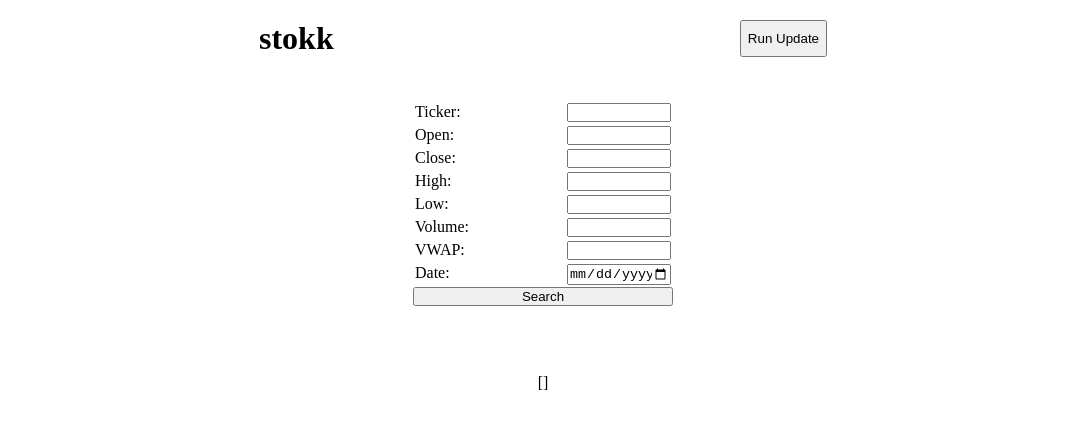
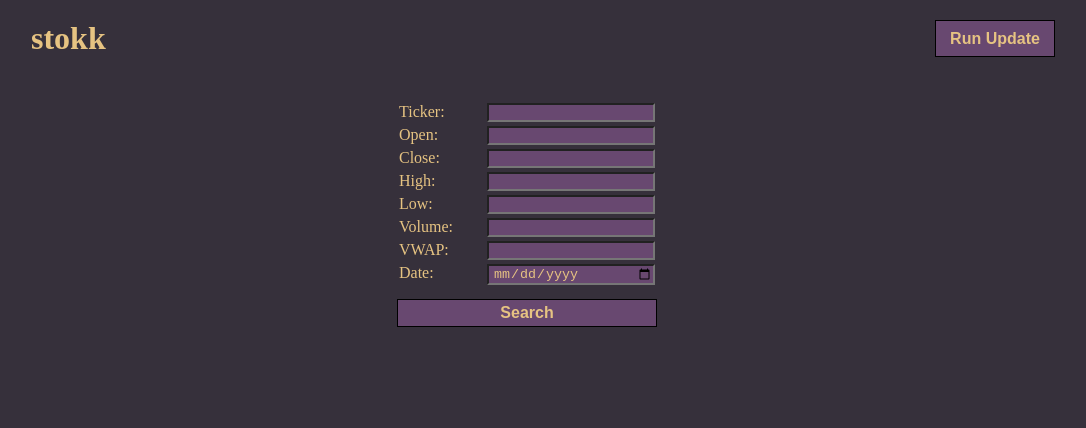
Before and after one commit to ryananger/stokk, a React app: page / in a window 1280 px wide. Shown: the top 428 px of the page, without its empty margins (97-1183 px from the left). Built offline with nearby package versions, Linux system fonts and the light colour scheme; the HTML template or start-up script is replaced by a standard one.

Commit message:
Implemented controller, styles, and dataRender.

```diff
--- a/client/public/index.html
+++ b/client/public/index.html
@@ -4,6 +4,8 @@
   <meta charset="UTF-8">
   <meta http-equiv="X-UA-Compatible" content="IE=edge">
   <meta name="viewport" content="width=device-width, initial-scale=1.0">
+  <link rel="stylesheet"
+  href="https://fonts.googleapis.com/css?family=Jost">
   <title>stokk</title>
 </head>
 <body>
--- a/client/src/ax.js
+++ b/client/src/ax.js
@@ -65,10 +65,17 @@ var ax = {
   },
 
   getTickers: function(filter, setData) {
+    if (Object.keys(filter).length === 0) {
+      alert('Request must not be empty.');
+      return;
+    }
+
     axios.get(url, {params: filter})
       .then(function(response) {
-        console.log(response)
-
+        if (typeof response.data === 'string') {
+          console.log(response.data);
+          return;
+        }
         setData(response.data);
       })
   }
--- a/client/src/components/App.jsx
+++ b/client/src/components/App.jsx
@@ -49,9 +49,54 @@ const App = function() {
       }
     })
 
-    console.log(filter)
     ax.getTickers(filter, setData);
   };
+
+  var renderData = function() {
+    if (data.length === 0) {
+      return;
+    }
+
+    var rendered = [];
+
+    rendered.push((
+      <div key={-1}>
+        <div className='keys h'>
+          <div className='tableKey'>ticker</div>
+          <div className='tableKey'>date</div>
+          <div className='tableKey'>open</div>
+          <div className='tableKey'>close</div>
+          <div className='tableKey'>high</div>
+          <div className='tableKey'>low</div>
+          <div className='tableKey'>volume</div>
+          <div className='tableKey'>vwap</div>
+        </div>
+        <hr/>
+      </div>
+
+    ));
+
+    var trunc = function(num) {
+      return Math.trunc(num*100)/100;
+    }
+
+    data.map(function(entry, i) {
+      rendered.push((
+        <div key={i} className='entry h'>
+          <div className='entryKey'>{entry.ticker}</div>
+          <div className='entryKey'>{entry.date}</div>
+          <div className='entryKey'>{trunc(entry.open)}</div>
+          <div className='entryKey'>{trunc(entry.close)}</div>
+          <div className='entryKey'>{trunc(entry.high)}</div>
+          <div className='entryKey'>{trunc(entry.low)}</div>
+          <div className='entryKey'>{Math.floor(entry.volume)}</div>
+          <div className='entryKey'>{trunc(entry.vwap)}</div>
+        </div>
+      ));
+    })
+
+    return rendered;
+  }
 
   useEffect(function() {
     if (running) {
@@ -63,9 +108,9 @@ const App = function() {
     <div id='app'>
       <div className='head h'>
         <h1>stokk</h1>
-        <button onClick={runButton}>{runStop()}</button>
+        <input type='submit' id='updateButton' onClick={runButton} value={runStop()}/>
       </div>
-      <form id='searchForm' onSubmit={handleSubmit}>
+      <form id='searchForm' onSubmit={handleSubmit} autoComplete='off'>
         <label>
           Ticker:
           <input type='text' id='ticker'/>
@@ -103,7 +148,10 @@ const App = function() {
 
       <br/>
       <br/>
-      {JSON.stringify(data)}
+
+      <div id='dataRender'>
+        {renderData()}
+      </div>
     </div>
   )
 }
--- a/client/src/style.css
+++ b/client/src/style.css
@@ -1,20 +1,26 @@
-#root {
+html, #root {
   display: flex;
   flex-direction: column;
   align-items: center;
+  width: 100%;
+  background-color: rgb(54, 48, 59);
+  color: rgb(230, 195, 130);
 }
 
 #app {
   display: flex;
   flex-direction: column;
   align-items: center;
-  width: 50%;
+  width: 100%;
   min-width: 260px;
+  margin: 12px;
+  margin-top: 0;
+
+  font-family: 'Jost';
 }
 
 .head {
   width: 100%;
-  padding: 32px;
   padding-top: 12px;
   padding-bottom: 12px;
   box-sizing: border-box;
@@ -35,6 +41,7 @@ form {
   width: 20%;
   min-width: 260px;
   margin: 32px;
+  margin-left: 0px;
 }
 
 label {
@@ -44,10 +51,44 @@ label {
 }
 
 input {
-  width: 100px;
+  width: 160px;
   padding: 0px;
+  background-color: rgb(104, 72, 112);
+  color: rgb(230, 195, 130);
+  padding-left: 4px;
+  outline: none;
 }
 
 input[type="submit"] {
   width: 100%;
+  padding: 4px;
+  margin-top: 12px;
+  border: 1px solid black;
+
+  font-size: 16px;
+  font-weight: bold;
 }
+
+#updateButton {
+  width: 120px;
+  margin: 0;
+}
+
+#dataRender {
+  width: 90vw;
+  max-width: 1000px;
+}
+
+.tableKey, .entryKey {
+  width: 10%;
+}
+
+.entry {
+  width: 100%;
+}
+
+hr {
+  margin-left: -1%;
+  width: 102%;
+  border: 1px solid rgb(230, 195, 130);
+}
```
Also changed, not shown: 2 other files (tests, documents, lock files or other folders).
